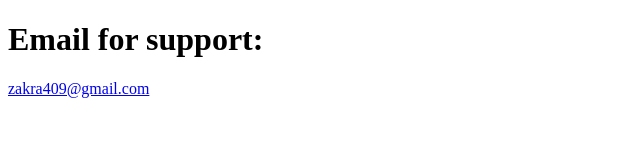
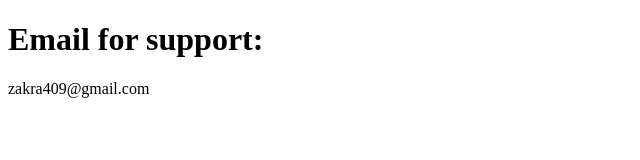
Before and after one commit to tigerbav/tigerbav.github.io, a plain HTML site: page index.html in a window 1280 px wide. Shown: the whole page, without its empty margins (0-640 px from the left). Drawn offline with Linux system fonts and the light colour scheme.

Commit message:
delete href

```diff
--- a/index.html
+++ b/index.html
@@ -5,6 +5,6 @@
     Karabook Support
   </title>
 </head>
-<p><h1>Email for support: </h1><a href=“mailto:zakra409@gmail.com?subject=KarabookSupport”>zakra409@gmail.com</a></p>
+<p><h1>Email for support: </h1><a>zakra409@gmail.com</a></p>
 </body>
 </html>
```
